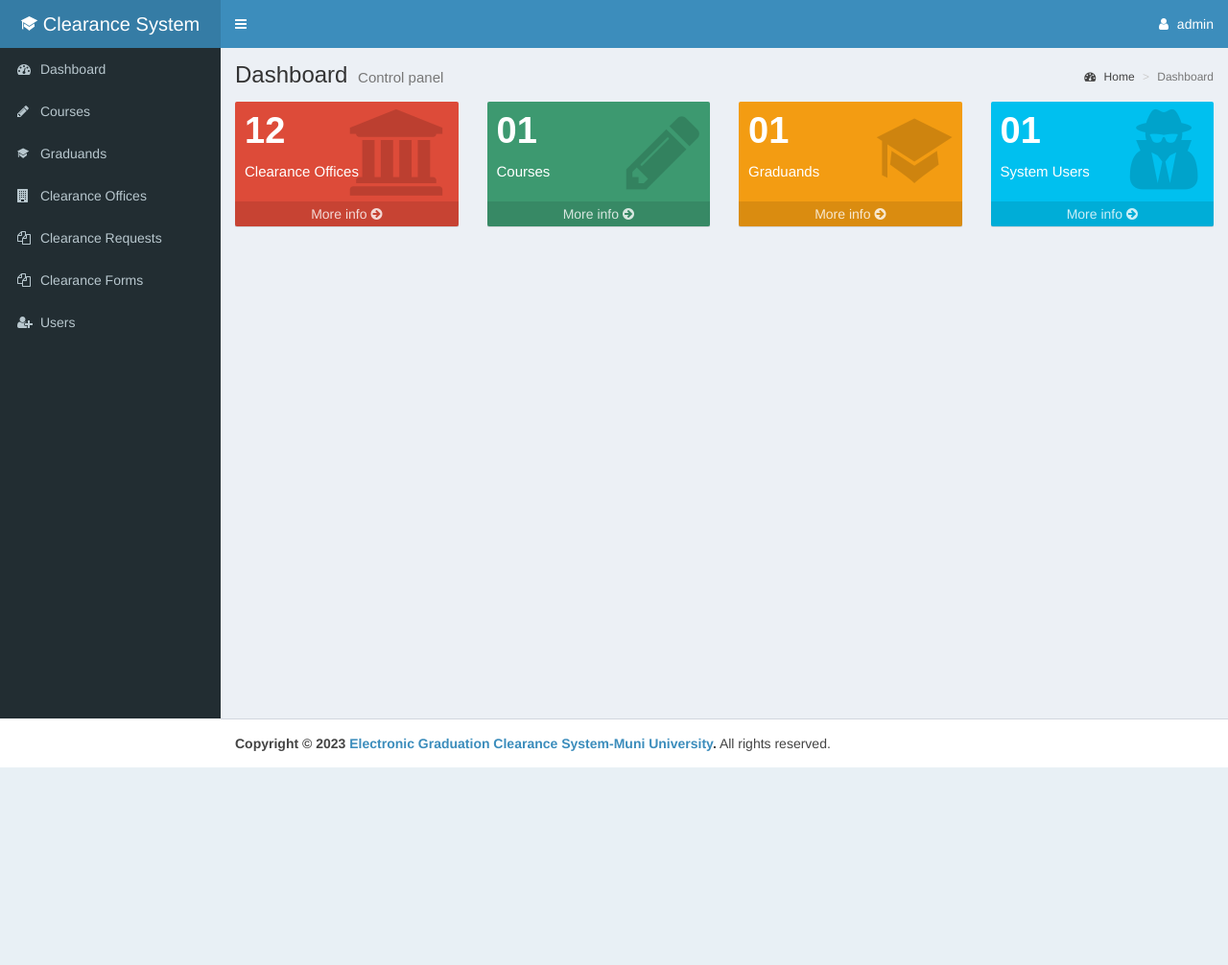
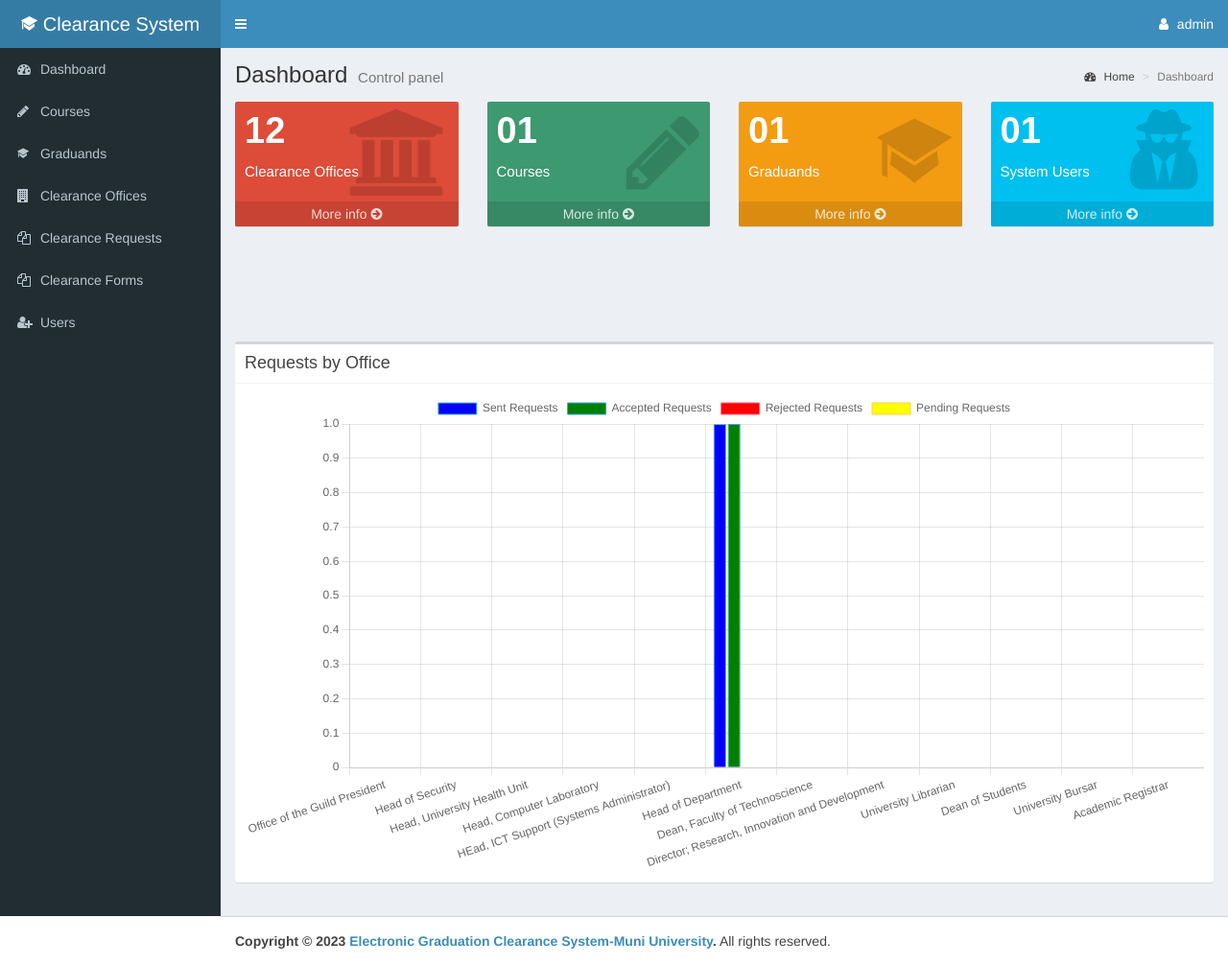
Before and after one commit to talemwa-eria-jackson-0/egcs-project, a PHP site: page /egcs/admin/dashboard.php in a window 1280 px wide. Shown: the whole page at 96% size. Before the commit the page ends 800 px from the top, so only its background shows below. Run offline with PHP 8.4, Linux system fonts and the light colour scheme; a user stored in the database is signed in; data comes from the database, SQL or seed files in the repository; some libraries are stand-ins or nearby versions; some web fonts are replaced.

Commit message:
added code for admin barchart

```diff
--- a/admin/dashboard.php
+++ b/admin/dashboard.php
@@ -12,7 +12,27 @@ $students = $db->query("SELECT * FROM students")->num_rows;
 
 // courses
 $courses = $db->query("SELECT * FROM courses")->num_rows;
+
+// Requests by Office
+$officeDataQuery = "SELECT offices.office_name,
+                           COUNT(clearance.formid) AS totalRequests,
+                           SUM(CASE WHEN clearance.formStatus = 1 THEN 1 ELSE 0 END) AS acceptedRequests,
+                           SUM(CASE WHEN clearance.formStatus = 2 THEN 1 ELSE 0 END) AS rejectedRequests,
+                           SUM(CASE WHEN clearance.formStatus = '' THEN 1 ELSE 0 END) AS pendingRequests
+                    FROM offices
+                    LEFT JOIN clearance ON offices.officeid = clearance.office
+                    GROUP BY offices.officeid
+                    ORDER BY offices.officeid";
+
+$officeDataResult = $db->query($officeDataQuery);
+$officeData = [];
+
+while ($row = $officeDataResult->fetch_assoc()) {
+    $officeData[] = $row;
+}
 ?>
+
+<!-- html  -->
 <div class="content-wrapper">
     <section class="content-header">
         <h1>Dashboard <small>Control panel</small></h1>
@@ -77,5 +97,86 @@ $courses = $db->query("SELECT * FROM courses")->num_rows;
             </div>
         </div>
     </section>
+
+    <!-- Display bar graph for clearances by office -->
+    <section class="content">
+        <div class="row">
+            <div class="col-lg-12">
+                <div class="box">
+                    <div class="box-header with-border">
+                        <h3 class="box-title">Requests by Office</h3>
+                    </div>
+                    <div class="box-body">
+                        <canvas id="bar-chart" width="800" height="400"></canvas>
+                    </div>
+                </div>
+            </div>
+        </div>
+    </section>
 </div>
+
+
+
 <?php include('footer.php') ?>
+
+<script src="https://cdn.jsdelivr.net/npm/chart.js"></script>
+<script>
+    document.addEventListener("DOMContentLoaded", function () {
+    // Prepare data for the chart
+    var officeNames = <?php echo json_encode(array_column($officeData, 'office_name')); ?>;
+    var totalRequests = <?php echo json_encode(array_column($officeData, 'totalRequests')); ?>;
+    var acceptedRequests = <?php echo json_encode(array_column($officeData, 'acceptedRequests')); ?>;
+    var rejectedRequests = <?php echo json_encode(array_column($officeData, 'rejectedRequests')); ?>;
+    var pendingRequests = <?php echo json_encode(array_column($officeData, 'pendingRequests')); ?>;
+
+
+    // Create a bar chart using Chart.js
+    var ctx = document.getElementById('bar-chart').getContext('2d');
+    var barChart = new Chart(ctx, {
+        type: 'bar',
+        data: {
+            labels: officeNames,
+            datasets: [
+                {
+                    label: 'Sent Requests',
+                    data: totalRequests,
+                    backgroundColor: 'blue',
+                    borderColor: 'rgba(75, 192, 192, 1)',
+                    borderWidth: 1
+                },
+                {
+                    label: 'Accepted Requests',
+                    data: acceptedRequests,
+                    backgroundColor: 'green',
+                    borderColor: 'rgba(54, 162, 235, 1)',
+                    borderWidth: 1
+                },
+                {
+                    label: 'Rejected Requests',
+                    data: rejectedRequests,
+                    backgroundColor: 'red',
+                    borderColor: 'rgba(255, 99, 132, 1)',
+                    borderWidth: 1
+                },
+                {
+                    label: 'Pending Requests',
+                    data: pendingRequests,
+                    backgroundColor: 'yellow',
+                    borderColor: 'rgba(255, 206, 86, 1)',
+                    borderWidth: 1
+                }
+            ]
+        },
+        options: {
+            scales: {
+                y: {
+                    beginAtZero: true
+                }
+            }
+        }
+    });
+    console.log("DOMContentLoaded event fired");
+});
+
+
+</script>
```
